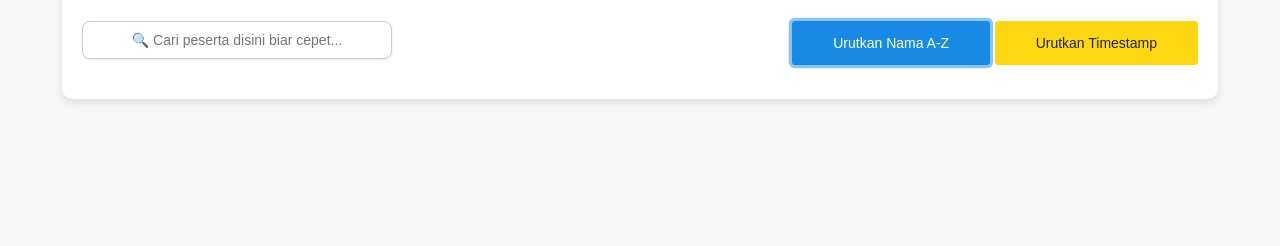
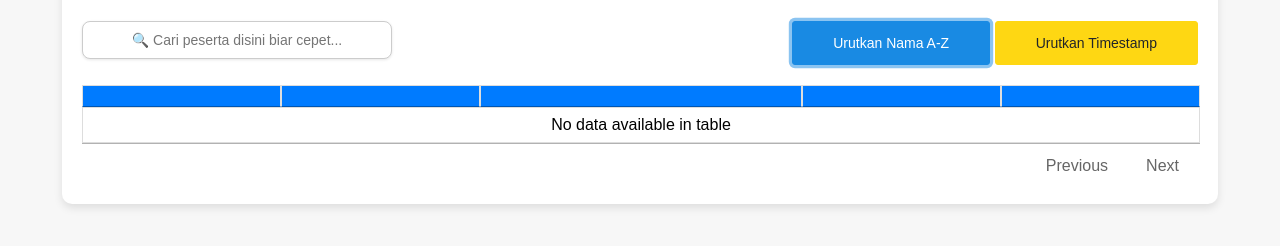
Before and after one commit to yohanesivan20/welpar-regist-dashboard, a website: page index.html in a window 1280 px wide. Both pictures are taken after a click on the button "Urutkan Nama A-Z". Shown: the part 296-542 px from the top of the page. Drawn offline with Linux system fonts and the light colour scheme; no server answers.

Commit message:
tambahan setting js for dataTables

```diff
--- a/assets/css/style.css
+++ b/assets/css/style.css
@@ -96,6 +96,33 @@ body {
     border-left: 4px solid #4CAF50;
 }
 
+/* Gaya tombol pagination */
+.dataTables_wrapper .dataTables_paginate .paginate_button {
+  background-color: #3498db; /* warna normal */
+  color: #ffffff !important;
+  border-radius: 4px;
+  margin: 0 2px;
+  padding: 0.5em 0.8em;
+}
+
+/* Hover effect */
+.dataTables_wrapper .dataTables_paginate .paginate_button:hover {
+  background-color: #2980b9;
+  color: #fff !important;
+}
+
+/* Gaya tombol aktif */
+.dataTables_wrapper .dataTables_paginate .paginate_button.current {
+  background-color: #0066ff !important;
+  color: #fff !important;
+  font-weight: bold;
+}
+
+/* Jika ingin tombol kotak bulat */
+.dataTables_wrapper .dataTables_paginate .paginate_button {
+  border-radius: 50% !important;
+}
+
 table {
     width: 100%;
     border-collapse: collapse;
--- a/assets/js/index.js
+++ b/assets/js/index.js
@@ -79,6 +79,44 @@ $(document).ready(function () {
         $('#summaryAge').text(`${hadirBottomAge} / ${hadirMiddleAge} / ${hadirTopAge}`)
 
         bindDropdownEvents();
+
+        // Inisialisasi DataTable
+        if ($.fn.DataTable.isDataTable('#attendanceTable')) {
+            $('#attendanceTable').DataTable().destroy();
+        }
+        let table = $('#attendanceTable').DataTable({
+            pageLength: 5,
+            lengthChange: false,
+            searching: true,
+            ordering: false,
+            info: false,
+            autoWidth: true,
+            dom: 'lrtip',
+            columnDefs: [
+            {
+                targets: 4,
+                visibile: false
+            },
+            {
+                targets: 2,            // kolom kedua (index dimulai dari 0)
+                width: '300px'         // atur sesuai kebutuhan
+            },
+            {
+                targets: '_all',
+                className: 'dt-center dt-head-center' // tengahkan header dan isi sel
+            }
+        ]
+        });
+
+        $("#searchInput").on("keyup change", function () {
+            // const keyword = $(this).val().toLowerCase();
+            // $("#tableBody tr").filter(function () {
+            //     const rowText = $(this).text().toLowerCase();
+            //     $(this).toggle(rowText.indexOf(keyword) > -1);
+            // });
+
+            table.search(this.value).draw();
+        });
     }
 
     function bindDropdownEvents() {
@@ -173,12 +211,4 @@ $(document).ready(function () {
     $("#sortTimestamp").on("click", function () {
         renderTable(originalRows);
     });
-
-    $("#searchInput").on("keyup", function () {
-        const keyword = $(this).val().toLowerCase();
-        $("#tableBody tr").filter(function () {
-            const rowText = $(this).text().toLowerCase();
-            $(this).toggle(rowText.indexOf(keyword) > -1);
-        });
-    });
 });
--- a/index.html
+++ b/index.html
@@ -6,7 +6,7 @@
     <link rel="icon" type="image/png" href="assets/images/ktm-logo.png">
     <link rel="stylesheet" href="assets/css/style.css">
     <link rel="stylesheet" href="assets/css/template.css">
-    <!-- <link rel="stylesheet" href="assets/css/purple-style.css"> -->
+    <link rel="stylesheet" href="assets/css/datatables/jquery.dataTables.min.css">
 </head>
 <body>
     <div class="dashboard-container">
@@ -54,7 +54,7 @@
         </div>
         <!-- End Summary -->
 
-        <div class="row">
+        <div class="row mb-3">
             <div class="table-control">
                 <div id="searchContainer">
                     <input type="text" id="searchInput" placeholder="🔍 Cari peserta disini biar cepet...">
@@ -66,7 +66,7 @@
             </div>
         </div>
 
-        <table id="dataTable">
+        <table id="attendanceTable">
             <thead>
                 <tr id="tableHead"></tr>
             </thead>
@@ -78,5 +78,6 @@
     <script src="assets/js/index.js"></script>
     <script src="assets/js/sweet-alert/sweetalert2@11.js"></script>
     <script src="assets/js/papaparse.min.js"></script>
+    <script src="assets/js/datatables/jquery.dataTables.min.js"></script>
 </body>
 </html>
```
Also changed, not shown: assets/css/datatables/jquery.dataTables.min.css (added), assets/js/datatables/jquery.dataTables.min.js (added).
